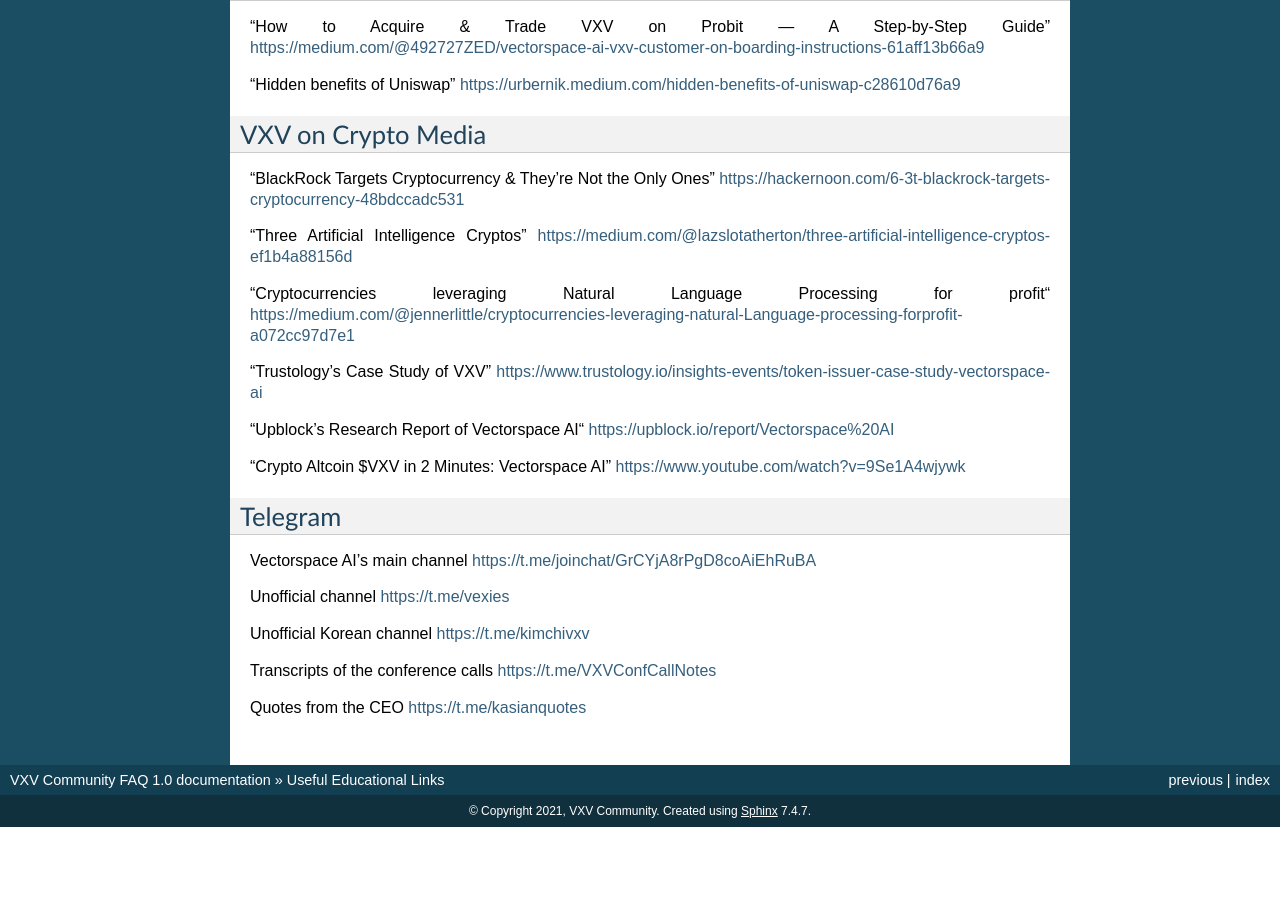
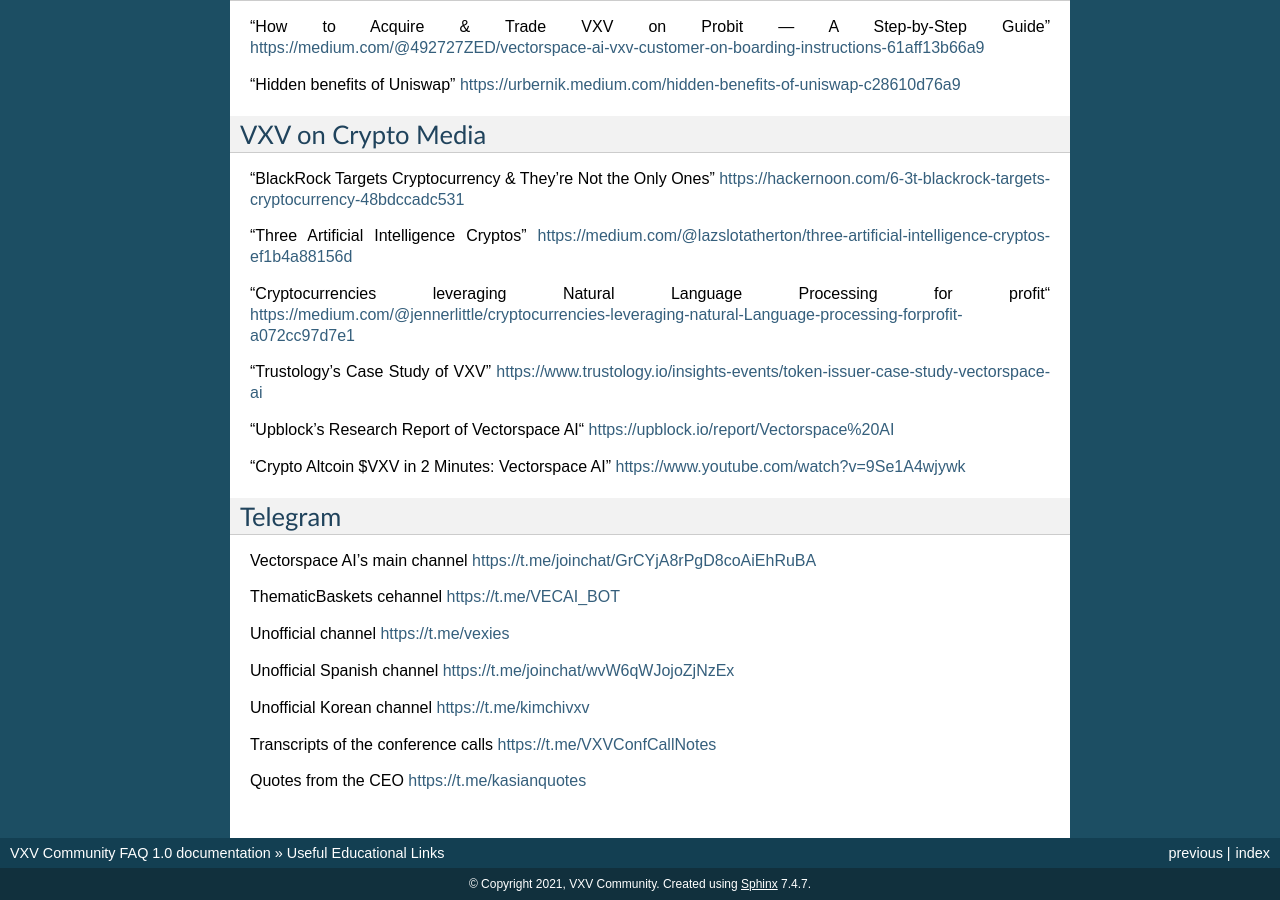
Before and after one commit to vxvfaq/vxvfaq, a Sphinx documentation site: the page built from docs/usefuleducational.rst, in a window 1280 px wide and 900 px high, scrolled down 1996 px. Built offline with Sphinx 7.4.7, drawn with Linux system fonts in a browser that asks for light colours; before the commit the page ends 2823 px from its top, so only the background shows below that.

Commit message:
Update usefuleducational.rst

```diff
--- a/docs/usefuleducational.rst
+++ b/docs/usefuleducational.rst
@@ -130,8 +130,14 @@
 Vectorspace AI’s main channel
 https://t.me/joinchat/GrCYjA8rPgD8coAiEhRuBA
 
+ThematicBaskets cehannel
+https://t.me/VECAI_BOT
+
 Unofficial channel
 https://t.me/vexies
+
+Unofficial Spanish channel
+https://t.me/joinchat/wvW6qWJojoZjNzEx
 
 Unofficial Korean channel
 https://t.me/kimchivxv
```
